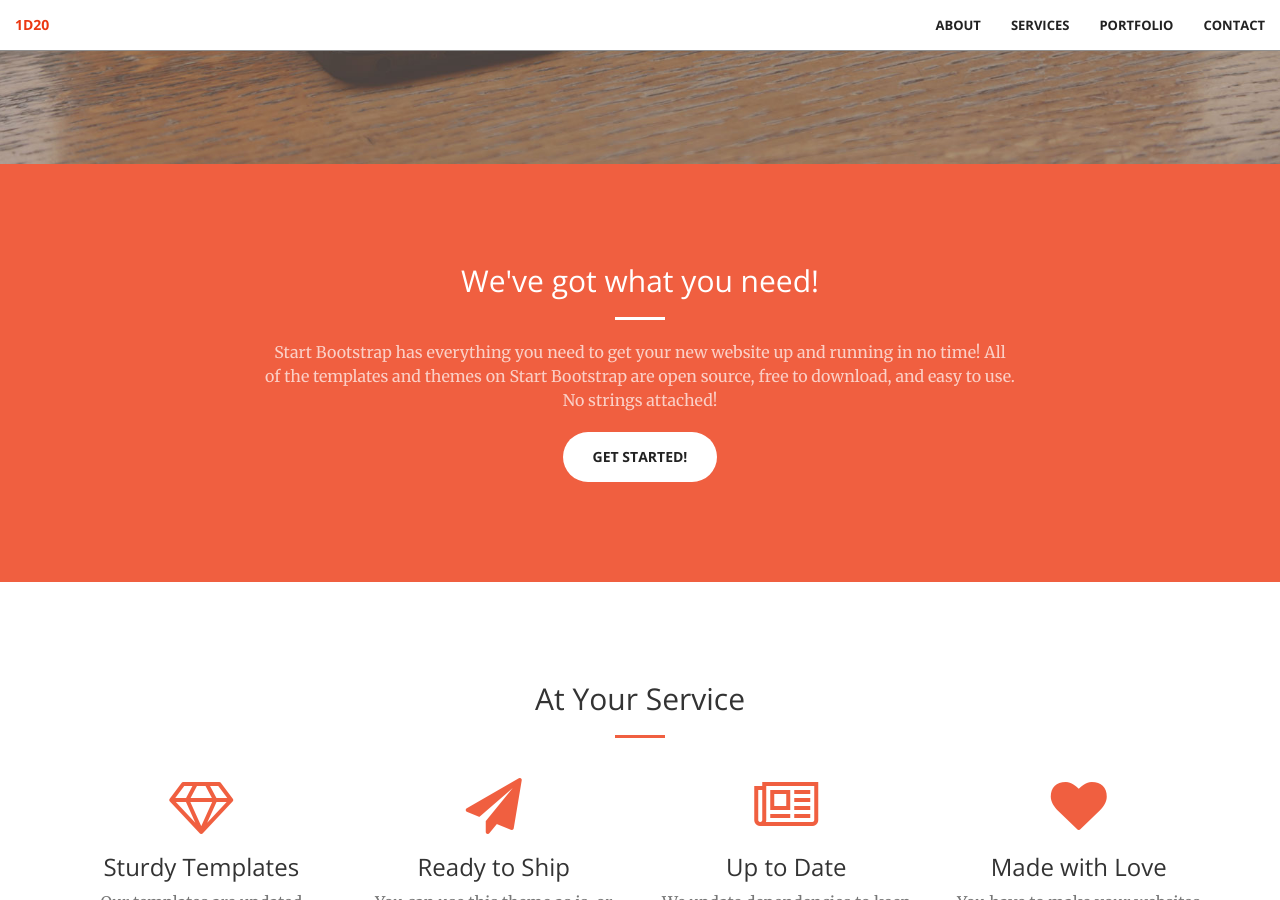
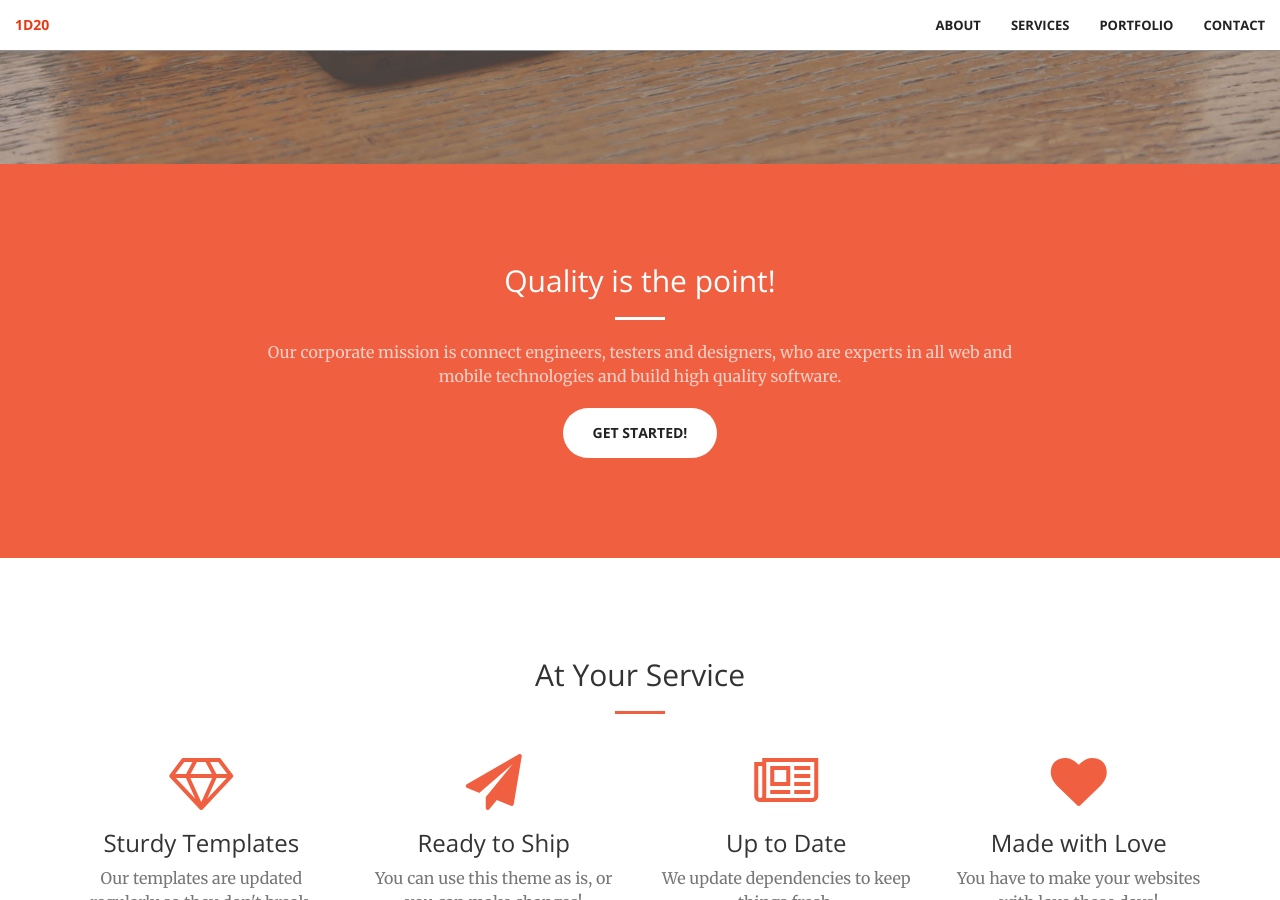
Before and after one commit to 1d20/1d20.github.io, a Jekyll site: the page built from index.html, in a window 1280 px wide and 900 px high, scrolled down 736 px. Built offline with Jekyll 4.4.1, drawn with Linux system fonts in a browser that asks for light colours; some of the changed text lies outside the part shown.

Commit message:
call to action(mission)

```diff
--- a/_includes/call-to-action.html
+++ b/_includes/call-to-action.html
@@ -2,9 +2,9 @@
     <div class="container">
         <div class="row">
             <div class="col-lg-8 col-lg-offset-2 text-center">
-                <h2 class="section-heading">We've got what you need!</h2>
+                <h2 class="section-heading">Quality is the point!</h2>
                 <hr class="light">
-                <p class="text-faded">Start Bootstrap has everything you need to get your new website up and running in no time! All of the templates and themes on Start Bootstrap are open source, free to download, and easy to use. No strings attached!</p>
+                <p class="text-faded">Our corporate mission is connect engineers, testers and designers, who are experts in all web and mobile technologies and build high quality software.</p>
                 <a href="#contact" class="btn btn-default btn-xl page-scroll">Get Started!</a>
             </div>
         </div>
--- a/_includes/contact.html
+++ b/_includes/contact.html
@@ -2,7 +2,7 @@
     <div class="container">
         <div class="row">
             <div class="col-lg-8 col-lg-offset-2 text-center">
-                <h2 class="section-heading">Let's Get In Touch!</h2>
+                <h2 class="section-heading">Contact Us</h2>
                 <hr class="primary">
                 <p>Ready to start your next project with us? That's great! Give us a call or send us an email and we will get back to you as soon as possible!</p>
             </div>
@@ -14,13 +14,13 @@
         </div>
         <div class="col-lg-2 col-lg-offset-1 text-center">
             <a href="mailto:{{ site.email }}">
-            <i class="fa fa-envelope-o fa-3x wow bounceIn" data-wow-delay=".1s"></i>
+            <i class="fa fa-envelope-o fa-3x wow bounceIn" data-wow-delay=".2s"></i>
                 <p>{{ site.email }}</p>
             </a>
         </div>
         <div class="col-lg-2 col-lg-offset-1 text-center">
             <a href="https://github.com/{{ site.github_username }}">
-            <i class="fa fa-github fa-3x wow bounceIn" data-wow-delay=".1s"></i>
+            <i class="fa fa-github fa-3x wow bounceIn" data-wow-delay=".3s"></i>
                 <p>{{ site.github_username }}</p>
             </a>
         </div>
```
